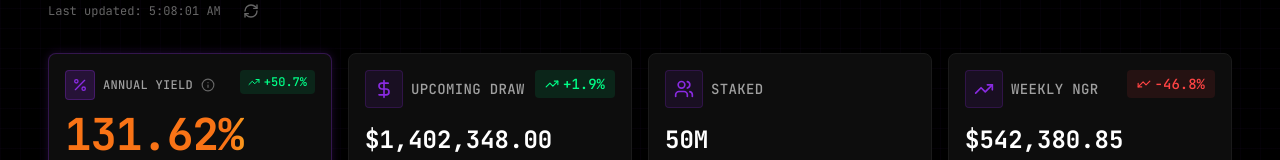
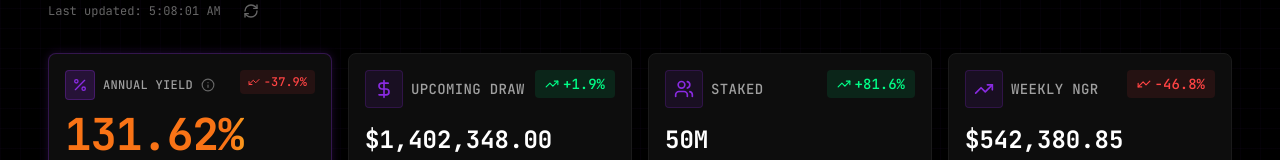
Before and after one commit to eshanhack/shfl-yield-dashboard, a Next.js app: page / in a window 1280 px wide. Shown: the part 252-412 px from the top of the page. Built offline with nearby package versions, Linux system fonts and the light colour scheme; no server answers.

Commit message:
Fix KPI percentage change logic: APY uses prior 4-week avg, Staked uses previous draw tickets

```diff
--- a/components/Dashboard.tsx
+++ b/components/Dashboard.tsx
@@ -227,7 +227,7 @@ export default function Dashboard() {
   // Calculate additional stats
   const weeklyPoolUSD = lotteryStats?.currentWeekPool || 0;
 
-  // Calculate 4-week vs prior 4-week NGR change
+  // Calculate Weekly NGR change: current 4-week avg vs prior 4-week avg (weeks 5-8)
   const ngrChange = useMemo(() => {
     if (!ngrStats) return 0;
     const current = ngrStats.current4WeekAvg;
@@ -237,13 +237,14 @@ export default function Dashboard() {
   }, [ngrStats]);
 
   // Calculate week-over-week staked change (current vs prior week from GraphQL)
+  // Calculate staked change: current tickets vs previous draw's tickets
   const stakedChange = useMemo(() => {
-    if (!lotteryStats) return 0;
+    if (!lotteryStats || completedDraws.length === 0) return 0;
     const currentTickets = lotteryStats.totalTickets;
-    const priorTickets = lotteryStats.priorWeekTickets || 0;
-    if (priorTickets === 0) return 0;
-    return ((currentTickets - priorTickets) / priorTickets) * 100;
-  }, [lotteryStats]);
+    const previousDrawTickets = completedDraws[0]?.totalTickets || 0;
+    if (previousDrawTickets === 0) return 0;
+    return ((currentTickets - previousDrawTickets) / previousDrawTickets) * 100;
+  }, [lotteryStats, completedDraws]);
 
   // Calculate last week's APY (from the most recent completed draw)
   const lastWeekAPY = useMemo(() => {
@@ -254,11 +255,27 @@ export default function Dashboard() {
     return calculateGlobalAPY(ngrContribution, totalTickets, price.usd, lastDraw.prizepoolSplit);
   }, [completedDraws, lotteryStats, price]);
 
-  // Calculate APY change from last week vs current 4-week avg
+  // Calculate prior 4-week average APY (weeks 5-8)
+  const prior4WeekAPY = useMemo(() => {
+    if (completedDraws.length < 5 || !lotteryStats || !price) return currentAPY;
+
+    const priorDraws = completedDraws.slice(4, 8); // Weeks 5-8
+    if (priorDraws.length === 0) return currentAPY;
+
+    const totalAPY = priorDraws.reduce((sum, draw) => {
+      const ngrContribution = draw.ngrUSD + (draw.singlesAdded || 0) * 0.85;
+      const totalTickets = draw.totalTickets || lotteryStats.totalTickets;
+      return sum + calculateGlobalAPY(ngrContribution, totalTickets, price.usd, draw.prizepoolSplit);
+    }, 0);
+
+    return totalAPY / priorDraws.length;
+  }, [completedDraws, lotteryStats, price, currentAPY]);
+
+  // Calculate APY change: current 4-week avg vs prior 4-week avg
   const apyChange = useMemo(() => {
-    if (currentAPY === 0) return 0;
-    return ((currentAPY - lastWeekAPY) / lastWeekAPY) * 100;
-  }, [currentAPY, lastWeekAPY]);
+    if (prior4WeekAPY === 0 || currentAPY === 0) return 0;
+    return ((currentAPY - prior4WeekAPY) / prior4WeekAPY) * 100;
+  }, [currentAPY, prior4WeekAPY]);
 
   // Find highest APY draw
   const highestAPYData = useMemo(() => {
@@ -294,12 +311,12 @@ export default function Dashboard() {
     return highest;
   }, [completedDraws]);
 
-  // Calculate prize pool change vs last week
+  // Calculate Upcoming Draw prize pool change: upcoming pool vs previous draw's pool
   const prizePoolChange = useMemo(() => {
     if (completedDraws.length === 0) return 0;
-    const lastPool = completedDraws[0]?.totalPoolUSD || 0;
-    if (lastPool === 0) return 0;
-    return ((weeklyPoolUSD - lastPool) / lastPool) * 100;
+    const previousDrawPool = completedDraws[0]?.totalPoolUSD || 0;
+    if (previousDrawPool === 0) return 0;
+    return ((weeklyPoolUSD - previousDrawPool) / previousDrawPool) * 100;
   }, [weeklyPoolUSD, completedDraws]);
 
   // Last week's NGR (from most recent completed draw)
```
